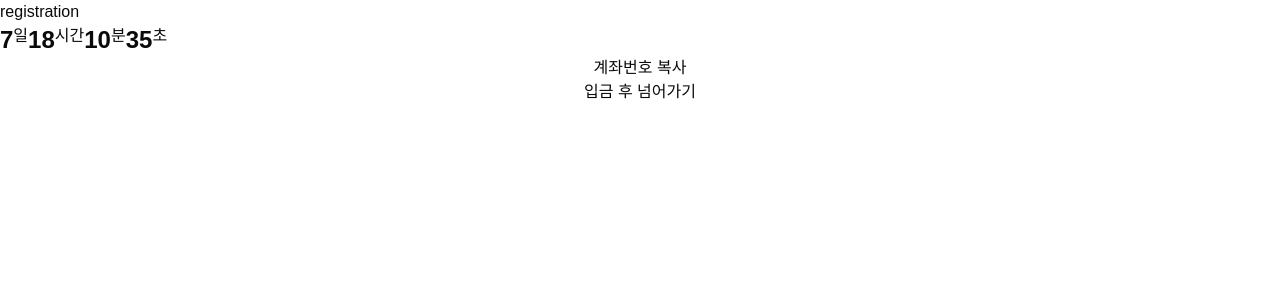
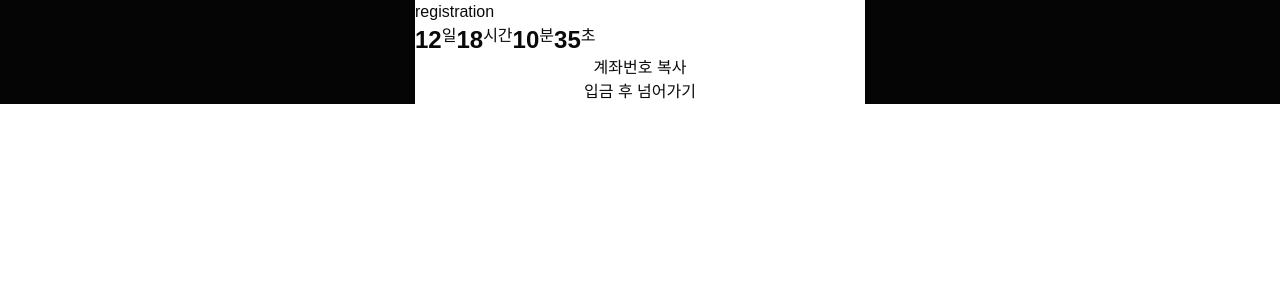
Before and after one commit to penta-clover/orv-web, a Next.js app: page /landing/registration/step1 in a window 1280 px wide. Shown: the top 300 px of the page. Built offline with nearby package versions, Linux system fonts and the light colour scheme; a web font is replaced by a local one.

Commit message:
fix: 대화면에서 모바일 화면 표시

```diff
--- /dev/null
+++ b/app/landing/layout.tsx
@@ -0,0 +1,13 @@
+export default function Layout({
+  children,
+}: Readonly<{
+  children: React.ReactNode;
+}>) {
+  return (
+    <div className="flex flex-row w-full overflow-x-hidden">
+      <div className="flex grow bg-[#050505]" />
+      <div className="relative w-[100dvw] max-w-[450px]">{children}</div>
+      <div className="flex grow bg-[#050505]" />
+    </div>
+  );
+}
--- a/app/landing/page.tsx
+++ b/app/landing/page.tsx
@@ -32,7 +32,7 @@ export default function Page() {
       <div className="absolute top-0 w-full">
         <ActionBar />
       </div>
-      <div className="w-screen h-[calc(100dvh)] flex justify-center items-center">
+      <div className="w-full h-[calc(100dvh)] flex justify-center items-center">
         <video
           ref={videoRef}
           autoPlay
@@ -74,7 +74,7 @@ export default function Page() {
         지금 신청하기
       </button>
 
-      <div className="fixed bottom-[32px] w-full z-50">
+      <div className="fixed bottom-[32px] w-full max-w-[450px] z-50">
         <FloatingButton />
       </div>
     </div>
--- a/app/landing/projectorSection.tsx
+++ b/app/landing/projectorSection.tsx
@@ -79,7 +79,7 @@ export default function ProjectorSection() {
               />
             </div>
 
-            <div className="absolute top-[0px] right-[-8px] overflow-x-hidden overflow-y-visible z-5" style={{ width: "calc(100vw)", height: "220px" }}>
+            <div className="absolute top-[0px] right-[-8px] overflow-x-hidden overflow-y-visible z-5" style={{ width: "calc(100%)", height: "220px" }}>
               <Image
                 src="/images/line.png"
                 alt="film"
--- a/app/landing/registration/step1/page.tsx
+++ b/app/landing/registration/step1/page.tsx
@@ -9,7 +9,7 @@ export default function Page() {
     return (
       <div className="flex flex-col">
         <div>registration</div>
-        <Deadline deadline={new Date("2025-2-21")} onDeadline={() => router.push("/landing/deadline")} />
+        <Deadline deadline={new Date("2025-2-26")} onDeadline={() => router.push("/")} />
         <button onClick={() => navigator.clipboard.writeText("110-472-357-341")}>
           계좌번호 복사
         </button>
```
Also changed, not shown: 1 other file (tests, documents, lock files or other folders).
